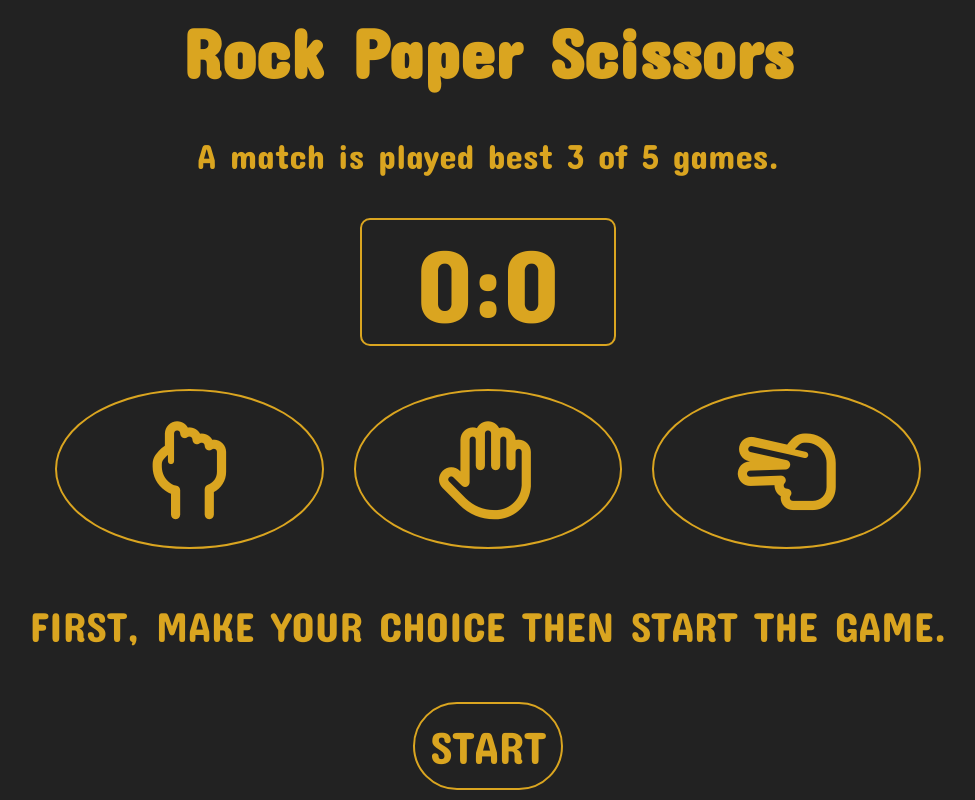
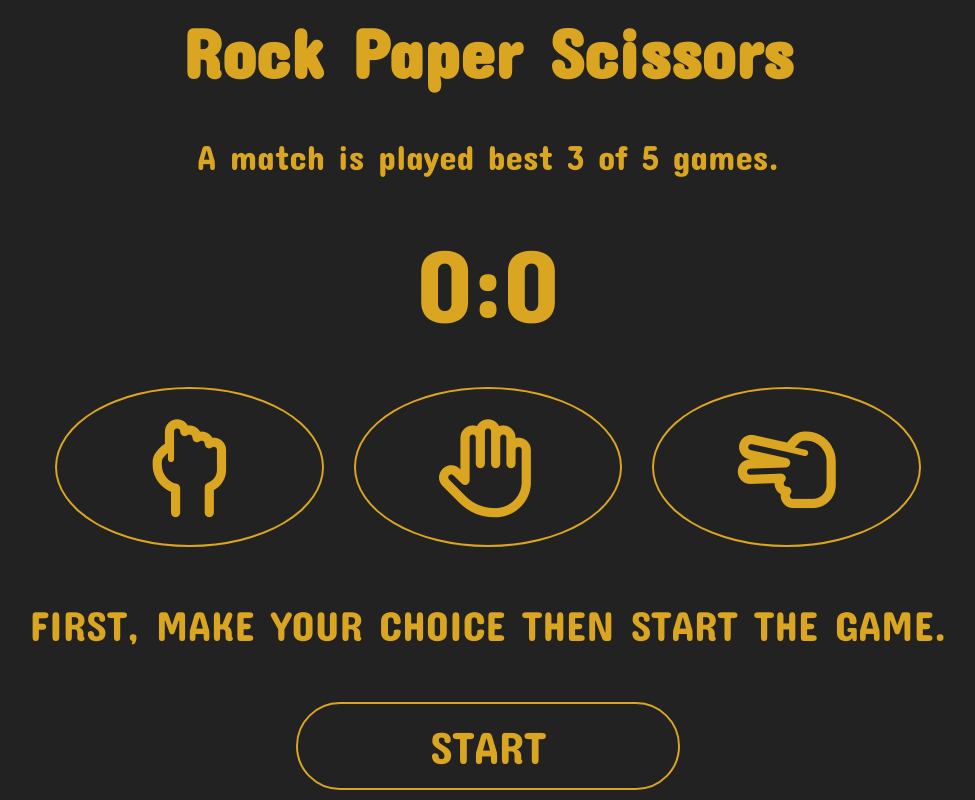
Before and after one commit to harnas90/rock-paper-scissors, a plain HTML site: page index.html in a window 1280 px wide. Shown: the whole page, without its empty margins (152-1127 px from the left). Drawn offline with Linux system fonts and the light colour scheme.

Commit message:
small changes once again

```diff
--- a/css/style.css
+++ b/css/style.css
@@ -36,8 +36,8 @@ h1 {
     margin: 0px auto;
     text-align: center;
     font-size: 3em;
-    border: 2px goldenrod solid;
-    border-radius: 10px;
+    /* border: 2px goldenrod solid;
+    border-radius: 10px; */
 
 }
 
@@ -88,6 +88,7 @@ span.colon {
 
 .start {
     display: block;
+    width: 30%;
     padding: 15px;
     margin: 0 auto 10px auto;
     font-family: 'Concert One', 'Roboto', Arial, sans-serif;
```
